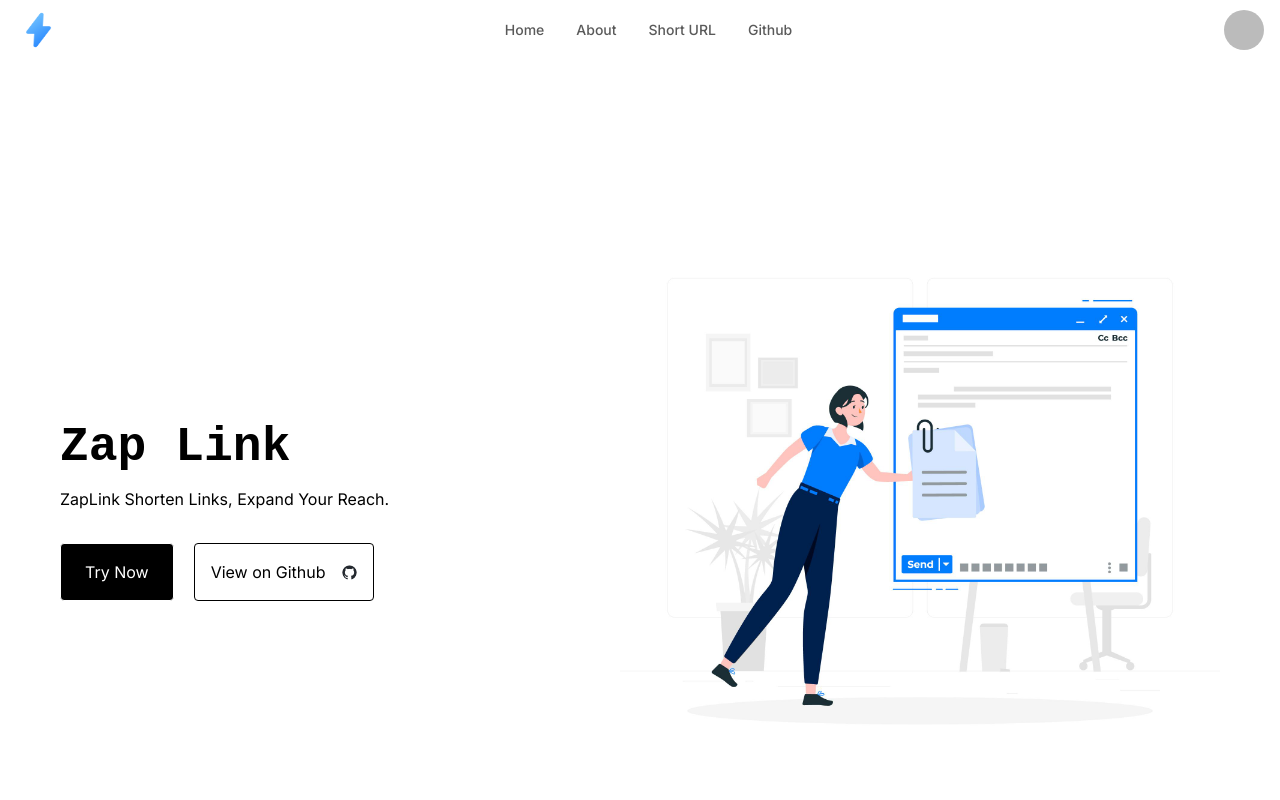
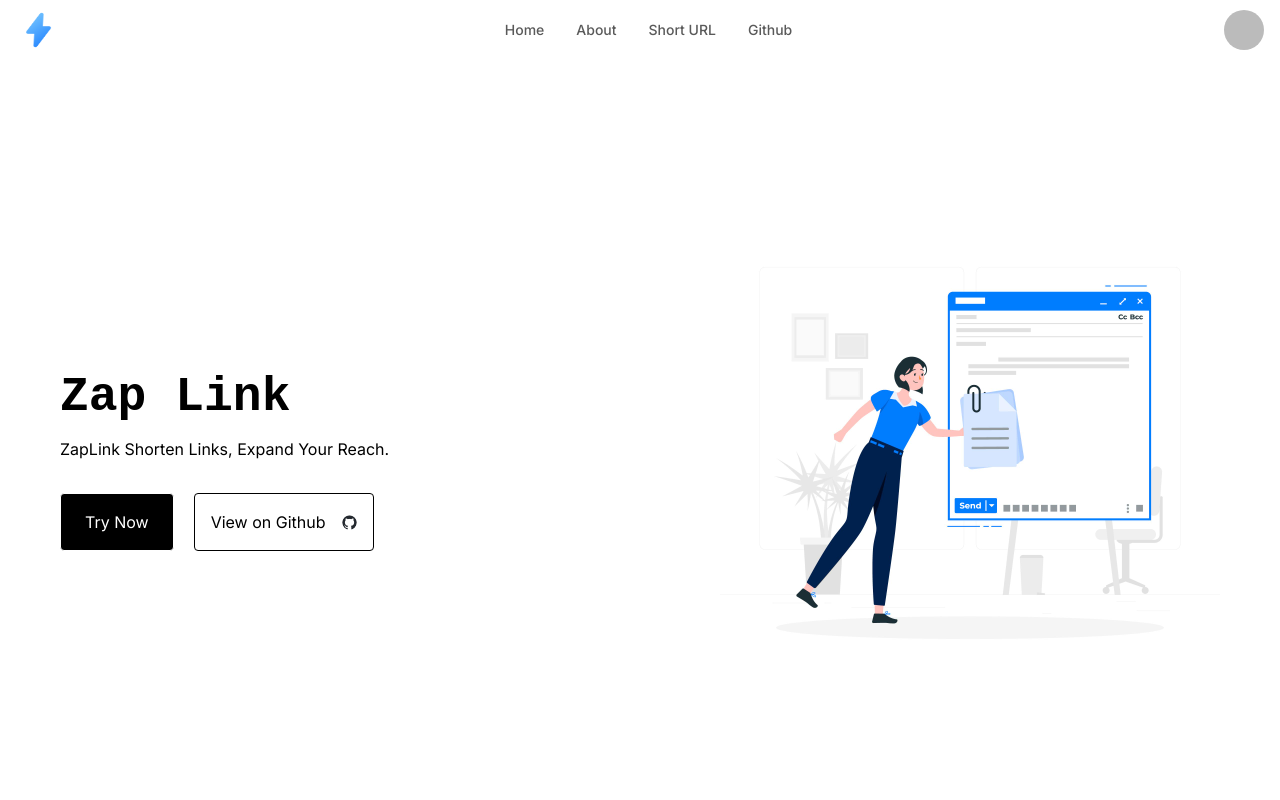
Before and after one commit to Muzamil-26/zaplink, a Next.js app in the folder nextjs/: page / in a window 1280 px wide. Shown: the top 800 px of the page. Built offline with nearby package versions, Linux system fonts and the light colour scheme; no server answers; sample sign-in values are in the browser's storage.

Commit message:
Fix: Some Styling

```diff
--- a/nextjs/app/pages/Home.jsx
+++ b/nextjs/app/pages/Home.jsx
@@ -17,7 +17,7 @@ const ShortUrl = () => {
   return (
     <>
 <div className="mx-auto flex max-w-[1200px] flex-col items-center justify-between gap-[30px] px-5 py-[9.5rem] text-black lg:flex-row">
-  <div className="left flex max-w-[600px] flex-col justify-center gap-4 text-center lg:text-left">
+  <div className="left flex max-w-[600px] flex-col justify-center gap-4">
     <h1 className="text-5xl">Zap Link</h1>
     <p>ZapLink Shorten Links, Expand Your Reach.</p>
     <div className="buttons mt-4 flex flex-col gap-5 sm:flex-row sm:justify-center lg:justify-start lg:flex-row">
@@ -39,7 +39,7 @@ const ShortUrl = () => {
     </div>
   </div>
 
-  <div className="middle flex flex-col items-center justify-center mt-8 w-full lg:mt-0 lg:max-w-[600px]">
+  <div className="middle flex flex-col items-center justify-center mt-8 w-full lg:mt-0 lg:max-w-[500px]">
     <Image
       src={shorturlLogo}
       alt="Ecommerce Img"
```
